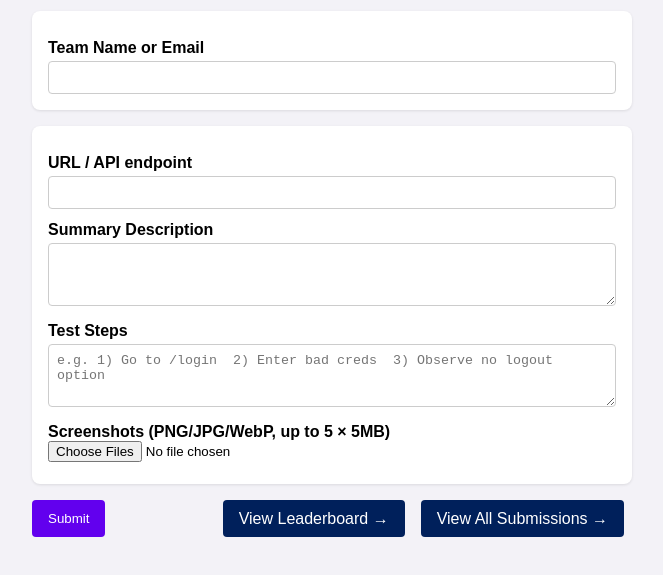
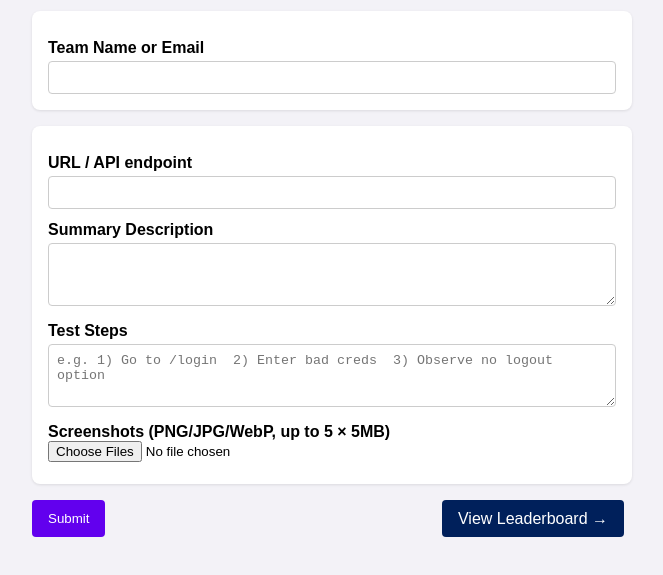
Before and after one commit to TimeNewsRomanRMIT/software-testing-bug-reporter, a website: page public/index.html in a window 1280 px wide. Shown: the part 197-772 px from the top of the page, without its empty margins (308-971 px from the left). Drawn offline with Linux system fonts and the light colour scheme.

Commit message:
Hide submissions page

```diff
--- a/public/index.html
+++ b/public/index.html
@@ -48,7 +48,6 @@
         <!-- <button type="button" id="add-bug">+ Add another bug</button> -->
         <button type="submit">Submit</button>
         <a href="leaderboard.html" class="button leaderboard-btn">View Leaderboard →</a>
-        <a href="submissions.html" class="button">View All Submissions →</a>
       </div>
     </form>
   </div>
```
Also changed, not shown: public/leaderboard.html (+0 -1 lines).
